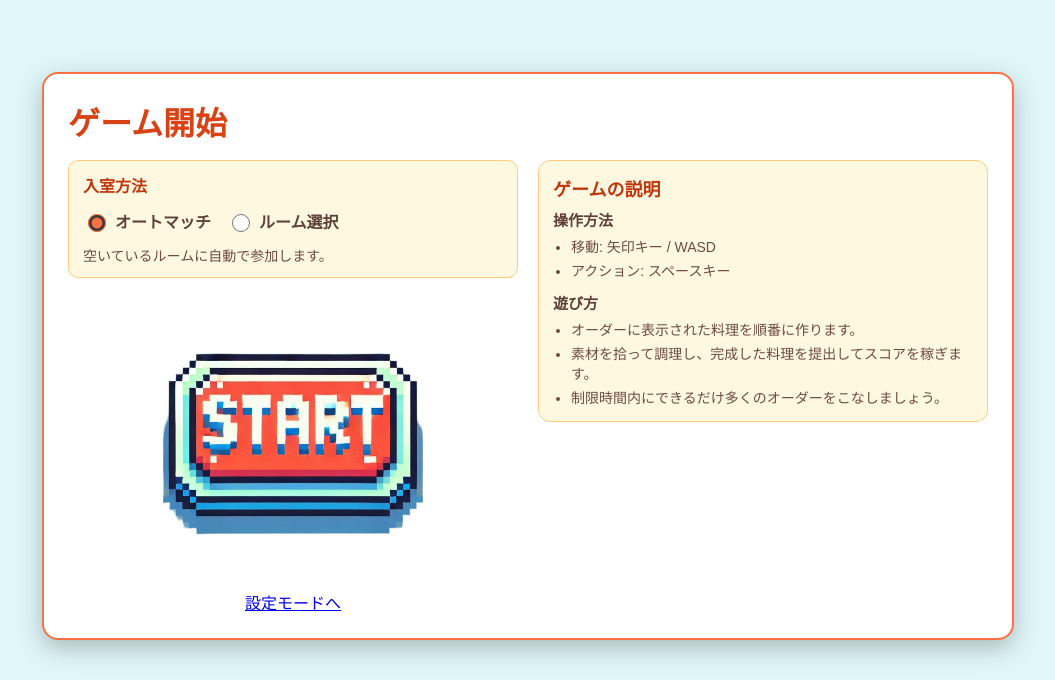
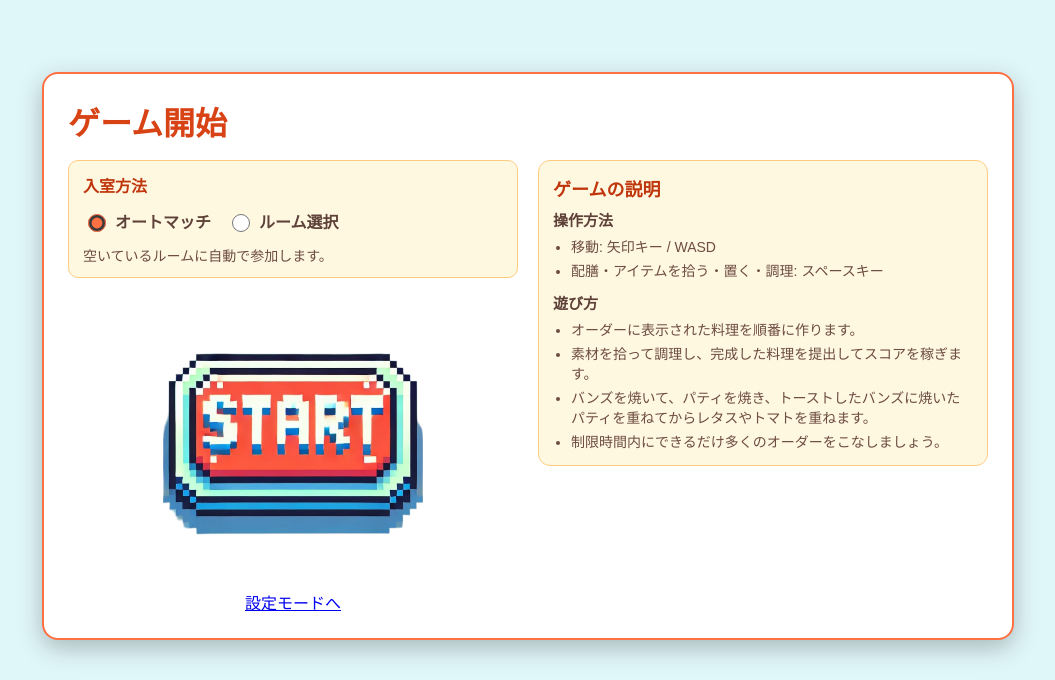
Before and after one commit to ZakuroSystem/cnaction, a Flask app: page / in a window 1280 px wide. Shown: the top 680 px of the page, without its empty margins (112-1167 px from the left). Run offline with Flask 3, Linux system fonts and the light colour scheme; some libraries are stand-ins or nearby versions.

Commit message:
ゲーム説明の操作文言と調理手順を更新

```diff
--- a/templates/index.html
+++ b/templates/index.html
@@ -64,7 +64,7 @@
           <h3>操作方法</h3>
           <ul>
             <li>移動: 矢印キー / WASD</li>
-            <li>アクション: スペースキー</li>
+            <li>配膳・アイテムを拾う・置く・調理: スペースキー</li>
           </ul>
         </div>
         <div class="game-guide__section">
@@ -72,6 +72,7 @@
           <ul>
             <li>オーダーに表示された料理を順番に作ります。</li>
             <li>素材を拾って調理し、完成した料理を提出してスコアを稼ぎます。</li>
+            <li>バンズを焼いて、パティを焼き、トーストしたバンズに焼いたパティを重ねてからレタスやトマトを重ねます。</li>
             <li>制限時間内にできるだけ多くのオーダーをこなしましょう。</li>
           </ul>
         </div>
```
